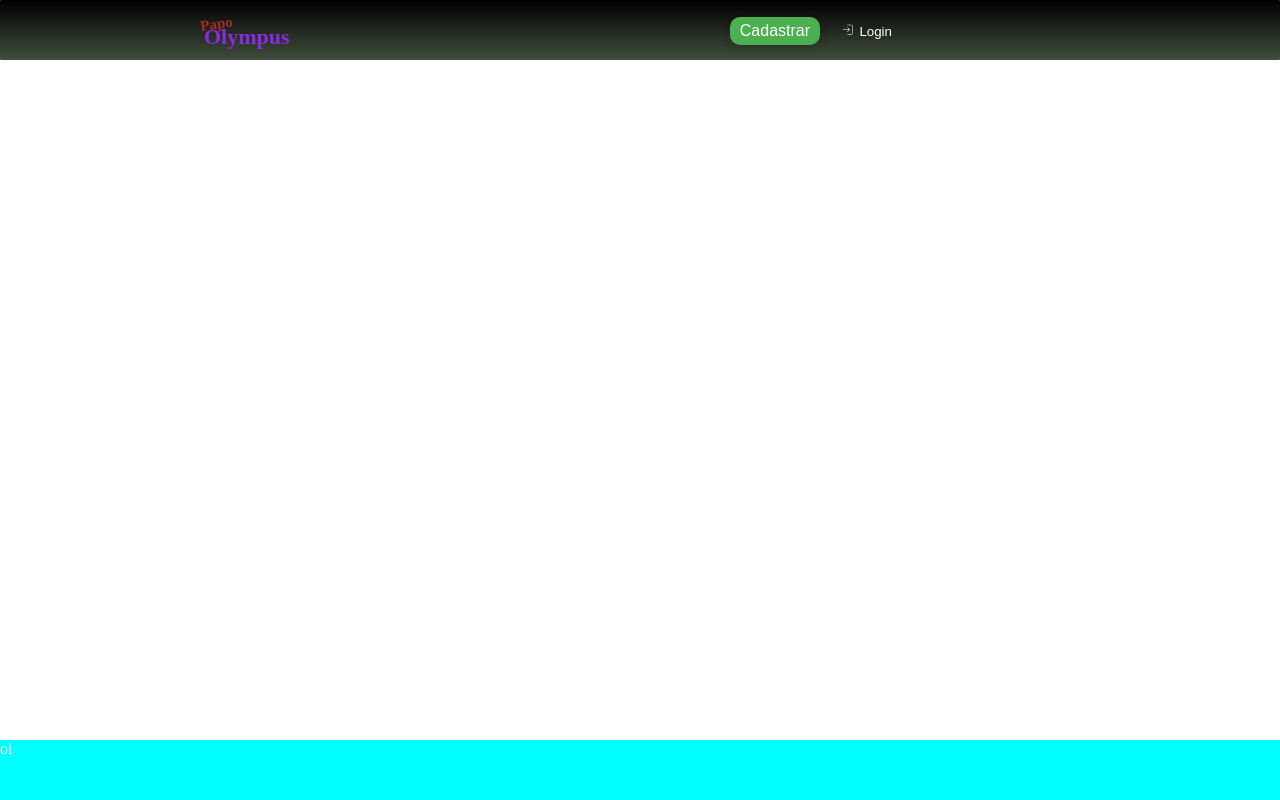
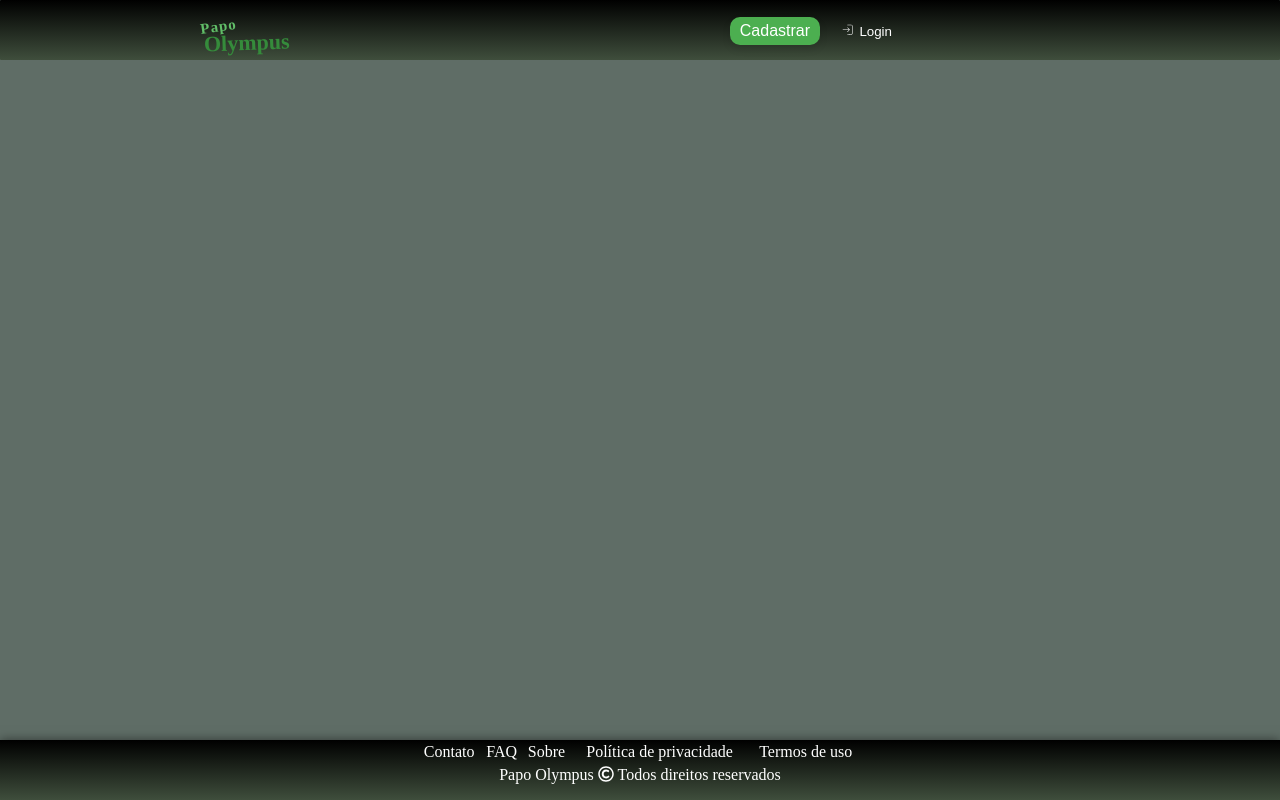
Before and after one commit to GustaDaHora/CODIGO_FORUM, a Next.js app: page / in a window 1280 px wide. Built offline with nearby package versions, Linux system fonts and the light colour scheme.

Commit message:
Footer e header prontos

```diff
--- a/app/globals.css
+++ b/app/globals.css
@@ -4,5 +4,6 @@ body {
     padding: 0;
     width: 100%;
     height: 100vh;
-    color: aliceblue;
+    color: rgb(255, 255, 255);
+    background-color: rgb(95, 109, 102);
 }
--- a/app/page.tsx
+++ b/app/page.tsx
@@ -1,5 +1,4 @@
 export const dynamic = "force-dynamic";
-import "./index.css";
 import Header from "@/components/header";
 import Footer from "@/components/footer";
 
--- a/components/footer/index.css
+++ b/components/footer/index.css
@@ -3,5 +3,27 @@ footer{
     bottom: 0;
     width: 100%;
     height: 60px;
-    background-color: aqua;
+    background: rgb(0,0,0);
+    background: linear-gradient(180deg, rgba(0,0,0,1) 0%, rgba(63,78,60,1) 100%);
+    display: flex;
+    flex-direction: column;
+    place-items: center;
+    box-shadow: 0px 0px 10px 0px rgba(0, 0, 0, 0.5);
 }
+  .atributos{
+    width: 35%;
+
+  }
+  th{
+    padding: 2px;
+    background-color: transparent;
+  }
+  td{
+    color:rgb(255, 255, 255);
+    text-align: center;
+  }
+
+  .copy{
+    position: relative;
+    top: 2px;
+  }
--- a/components/footer/index.tsx
+++ b/components/footer/index.tsx
@@ -1,8 +1,19 @@
 import "./index.css";
-
+import { FaRegCopyright } from "react-icons/fa";
 
 export default function footer() {
   return (
-   <footer>oi</footer>
+   <footer>
+    <table className="atributos">
+     <tr>
+      <td>Contato</td>
+      <td>FAQ</td>
+      <td>Sobre</td>
+      <td>Política de privacidade</td>
+      <td>Termos de uso</td>
+     </tr>
+    </table>
+    <div className="direitos">Papo Olympus <FaRegCopyright className="copy" /> Todos direitos reservados</div>
+   </footer>
   );
 }
--- a/components/header/index.css
+++ b/components/header/index.css
@@ -8,6 +8,7 @@
     max-height: 60px;
     min-height: 60px;
     border-radius: 1px;
+
 }
 
 
@@ -18,16 +19,19 @@
 }
 
 .logo1>h2{
-    color: brown;
+    color: #61be68;
     font-size: 15px;
     rotate: -8deg;
+    letter-spacing: 1px;
+    line-height: 1.5;
 }
 .logo1>h1{
-    color: blueviolet;
+    color: #358b3b;
     position: relative;
     top: -20px;
     font-size: 22px;
     left: 4px;
+    rotate: -2deg;
 }
 .botoes{
     position: absolute;
@@ -51,7 +55,7 @@
 }
 
 .login{
-    background-color: rgba(0, 0, 255, 0); /* Azul com 50% de opacidade */
+    background-color: rgba(0, 0, 255, 0);
     color: white;
     padding: 10px 20px;
     border: none;
```
Also changed, not shown: app/index.css (deleted).
